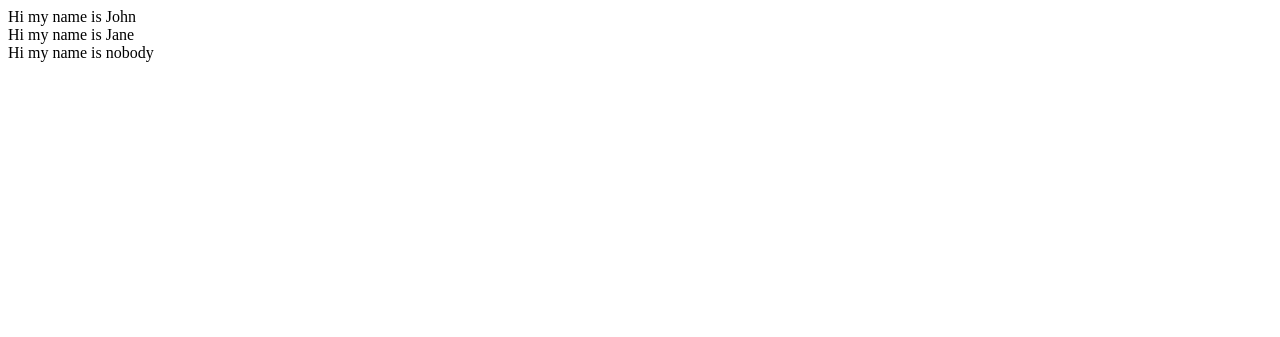
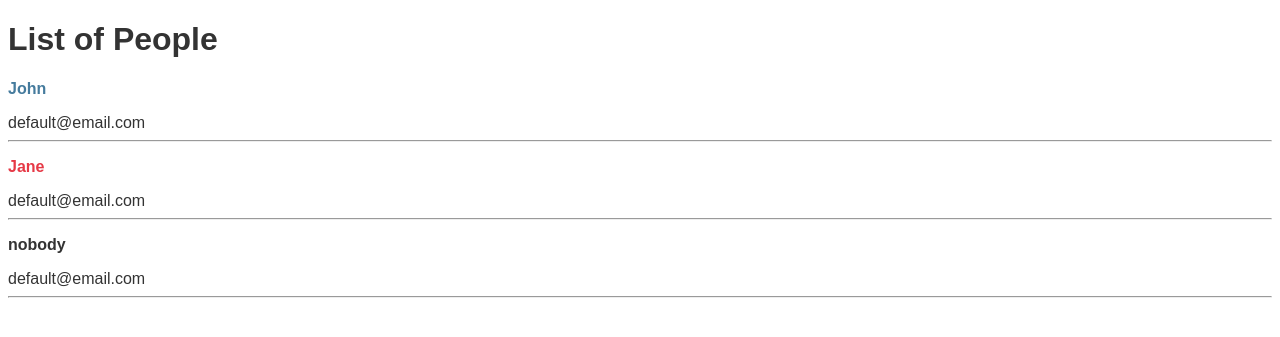
Before and after one commit to amirhabib/php, a PHP site: page / in a window 1280 px wide. Shown: the top 337 px of the page. Run offline with PHP 8.4, Linux system fonts and the light colour scheme.

Commit message:
multiple files

```diff
--- /dev/null
+++ b/classes/person.php
@@ -0,0 +1,36 @@
+<?php
+
+class Person {
+
+    public  $name,
+            $age,
+            $gender,
+            $email;
+
+    function __construct($name = 'nobody')
+    {
+        //  Initiate default values
+        $this->name = $name;
+
+        $this->age = 18;
+        $this->gender = 'O';
+        $this->email = 'default@email.com';
+    }
+
+    function sayHi() {
+
+        return "Hi my name is $this->name";
+    }
+
+
+    function getGenderClassName() {
+        $gender_class_name = "";
+
+        switch($this->gender) {
+            case "M": $gender_class_name  = "gender_m"; break;
+            case "F": $gender_class_name  = "gender_f"; break;
+        }
+
+        return $gender_class_name;
+    }
+}
--- /dev/null
+++ b/css/style.css
@@ -0,0 +1,16 @@
+* {
+    font-family: sans-serif;
+    color:#333;
+}
+
+.people > .name {
+    font-weight: bold;
+}
+
+.people .gender_m {
+    color: #457b9d;
+}
+
+.people .gender_f {
+    color: #e63946;
+}
--- /dev/null
+++ b/html.php
@@ -0,0 +1,21 @@
+<!DOCTYPE html>
+<html lang="en">
+<head>
+    <meta charset="UTF-8">
+    <meta name="viewport" content="width=device-width, initial-scale=1.0">
+    <title>Document</title>
+    <link href="css/style.css" rel="stylesheet" >
+</head>
+<body>
+    <h1>List of People</h1>
+
+    <div class="people">
+        <?php foreach($people as $person) : ?>
+         <p class="name <?= $person->getGenderClassName() ?>"><?= $person->name ?></p>
+         <?= $person->email ?>
+         <hr>
+        <?php endforeach; ?>
+    </div>
+
+</body>
+</html>
--- a/index.php
+++ b/index.php
@@ -1,32 +1,19 @@
 <?php
 
-class Person {
+require 'classes/person.php';
 
-    public  $name,
-            $age,
-            $email;
-
-    function __construct($name = 'nobody')
-    {
-        //  Initiate default values
-        $this->name = $name;
-
-        $this->age = 18;
-        $this->email = '';
-    }
-
-    function sayHi() {
-
-        return "Hi my name is $this->name";
-    }
-}
 
 $p1  = new Person('John');
+$p1->gender = 'M';
+
 $p2 =  new Person;
+$p2->name = 'Jane';
+$p2->gender = 'F';
+
 $p3 =  new Person;
 
-$p2->name = 'Jane';
 
-echo $p1->sayHi() . "<br>";     //  John
-echo $p2->sayHi() . "<br>";     //  Jane
-echo $p3->sayHi() . "<br>";     //  nobody
+$people = [$p1, $p2,  $p3];
+
+
+require 'html.php';
```
